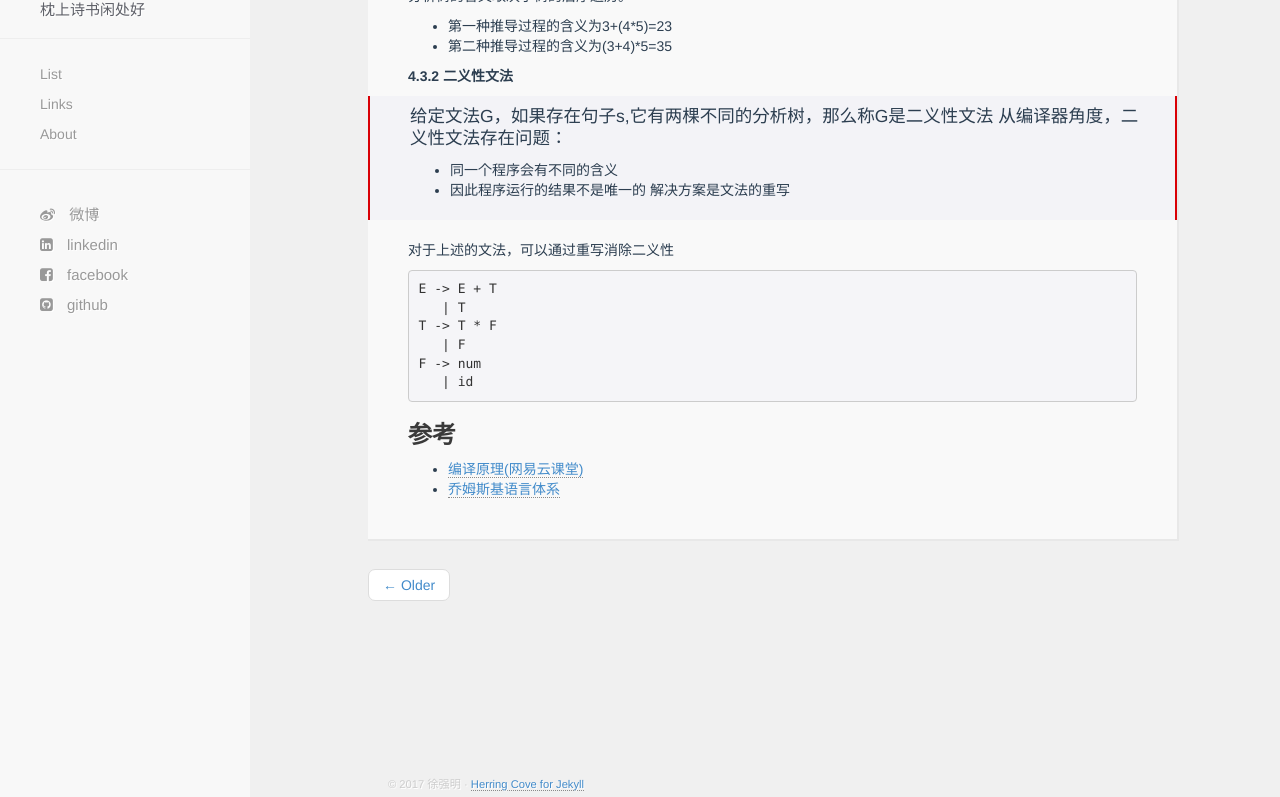
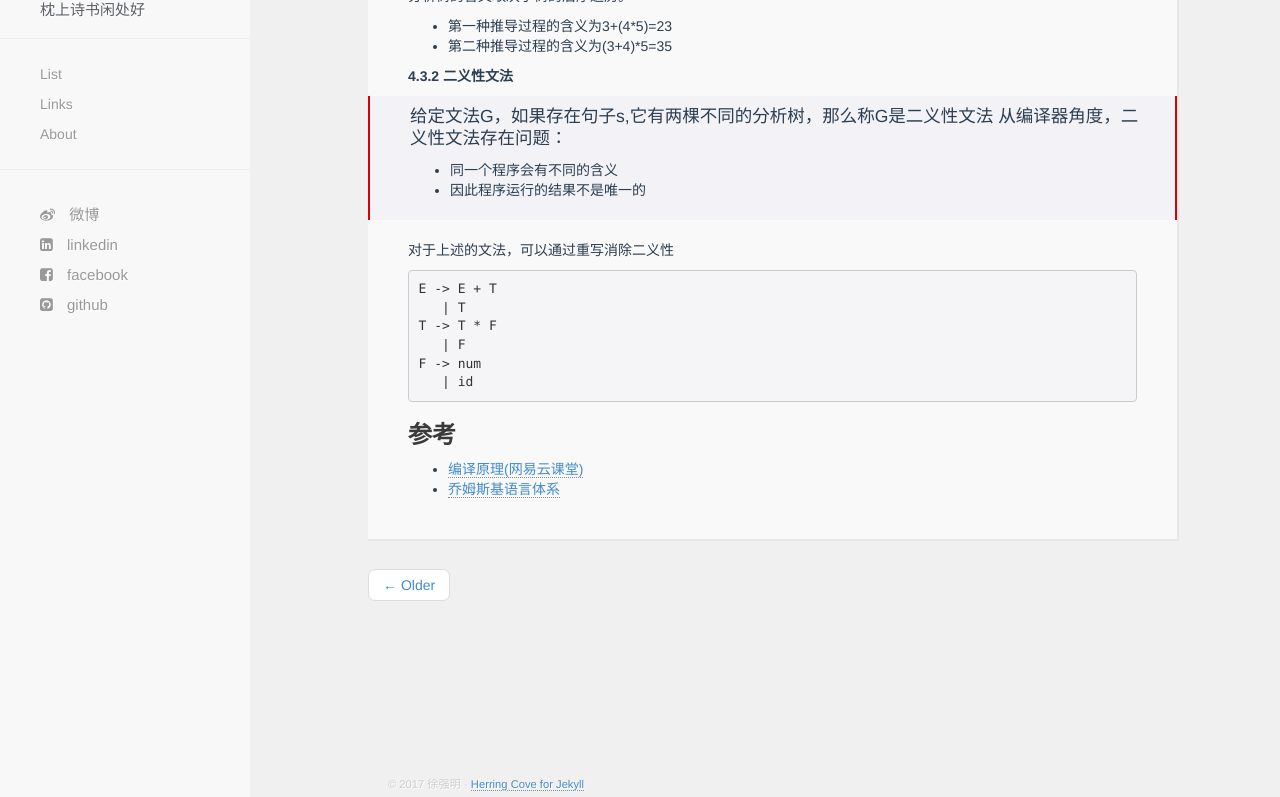
Before and after one commit to xuqiangm/xuqiangm.github.io, a Jekyll site: the page built from _posts/2017-08-12-compile_principle.md, in a window 1280 px wide and 900 px high, scrolled down 13388 px, cut to the strip 103-900 px from the top of the window. Built offline with Jekyll 4.4.1, drawn with Linux system fonts in a browser that asks for light colours; nearby versions of some CDN libraries; Markdown is read by kramdown in place of the engine named in the settings; comment, search, counter and statistics services are not loaded.

Commit message:
修改格式问题

```diff
--- a/_posts/2017-08-12-compile_principle.md
+++ b/_posts/2017-08-12-compile_principle.md
@@ -478,7 +478,6 @@ E -> E * E
 > 从编译器角度，二义性文法存在问题：
 > - 同一个程序会有不同的含义
 > - 因此程序运行的结果不是唯一的
-> 解决方案是文法的重写
 
 对于上述的文法，可以通过重写消除二义性
 
```
